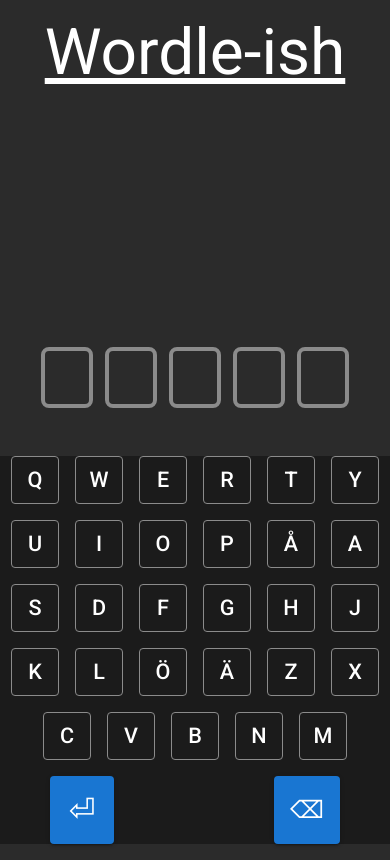
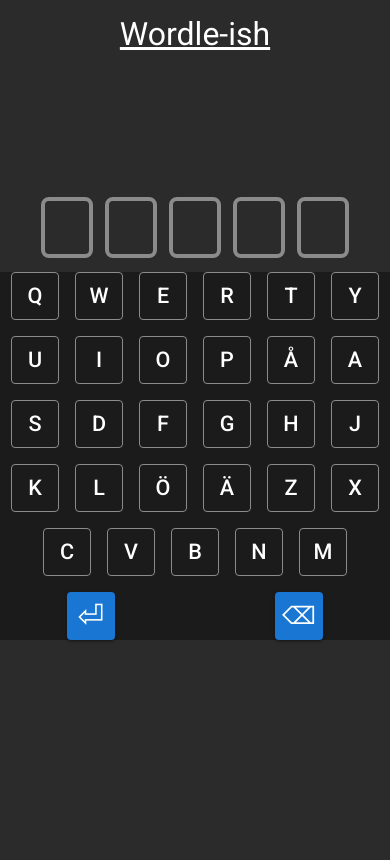
Before and after one commit to nils-nyberg/wordle, a Next.js app: page / in a window 390 px wide. Built offline with nearby package versions, Linux system fonts and the light colour scheme; what @mui/material-nextjs would draw is missing.

Commit message:
Finish first prototype of mobile design

```diff
--- a/src/app/page.tsx
+++ b/src/app/page.tsx
@@ -47,7 +47,7 @@
         variant="h1"
         sx={{
           marginTop: "1rem",
-          fontSize: "4rem",
+          fontSize: "2rem",
           fontWeight: "400",
           textAlign: "center",
           textDecoration: "underline",
--- a/src/components/GuessesList.tsx
+++ b/src/components/GuessesList.tsx
@@ -1,5 +1,5 @@
-import { Box, List, ListItem, Input } from "@mui/material";
-import { JSX } from "react";
+import { Box, List, ListItem, Input, Slide } from "@mui/material";
+import { JSX, useState } from "react";
 
 type Props = {
   guesses: string[][];
@@ -9,8 +9,7 @@
   return (
     <List
       sx={{
-        marginTop: "3rem",
-        height: "10rem",
+        height: "8rem",
         overflow: "scroll",
       }}
     >
@@ -24,9 +23,16 @@
                 columnGap: "0.75rem",
               }}
             >
-              {guesses[rowIndex].map((_, letterIndex) => (
+              {guesses[rowIndex].map(
+                (_, letterIndex): JSX.Element => (
+                  <Slide
+                    key={letterIndex}
+                    direction="up"
+                    in={true}
+                    mountOnEnter
+                    unmountOnExit
+                  >
                     <Input
-                  key={letterIndex}
                       sx={{
                         "& .MuiInput-input": {
                           height: "2rem",
@@ -46,7 +52,9 @@
                       type="text"
                       readOnly
                     />
-              ))}
+                  </Slide>
+                )
+              )}
             </Box>
           </ListItem>
         )
--- a/src/components/InputTiles.tsx
+++ b/src/components/InputTiles.tsx
@@ -11,7 +11,7 @@
       sx={{
         display: "flex",
         justifyContent: "center",
-        marginTop: "3rem",
+        marginTop: "1rem",
         columnGap: "0.75rem",
       }}
     >
--- a/src/components/Keyboard.tsx
+++ b/src/components/Keyboard.tsx
@@ -1,7 +1,15 @@
-import { Box, Button } from "@mui/material";
+import { Box, Button, SxProps } from "@mui/material";
+import { JSX } from "react";
 
 type Props = {
   handleUserInput: (userInput: string) => void;
+};
+
+const boxStyle: SxProps = {
+  display: "flex",
+  marginBottom: "1rem",
+  justifyContent: "center",
+  columnGap: "1rem",
 };
 
 export default function Keyboard({ handleUserInput }: Props) {
@@ -11,16 +19,10 @@
   const row4: string[] = ["K", "L", "Ö", "Ä", "Z", "X"];
   const row5: string[] = ["C", "V", "B", "N", "M"];
   return (
-    <Box sx={{ marginTop: "3rem", backgroundColor: "#1b1b1b" }}>
-      <Box
-        sx={{
-          display: "flex",
-          marginBottom: "1rem",
-          justifyContent: "center",
-          columnGap: "1rem",
-        }}
-      >
-        {row1.map((letter: string, index: number) => (
+    <Box sx={{ marginTop: "0.85rem", backgroundColor: "#1b1b1b" }}>
+      <Box sx={boxStyle}>
+        {row1.map(
+          (letter: string, index: number): JSX.Element => (
             <Button
               key={index}
               className="MuiButton-Keyboard"
@@ -29,17 +31,12 @@
             >
               {letter}
             </Button>
-        ))}
+          )
+        )}
       </Box>
-      <Box
-        sx={{
-          display: "flex",
-          marginBottom: "1rem",
-          justifyContent: "center",
-          columnGap: "1rem",
-        }}
-      >
-        {row2.map((letter: string, index: number) => (
+      <Box sx={boxStyle}>
+        {row2.map(
+          (letter: string, index: number): JSX.Element => (
             <Button
               key={index}
               className="MuiButton-Keyboard"
@@ -48,17 +45,12 @@
             >
               {letter}
             </Button>
-        ))}
+          )
+        )}
       </Box>
-      <Box
-        sx={{
-          display: "flex",
-          marginBottom: "1rem",
-          justifyContent: "center",
-          columnGap: "1rem",
-        }}
-      >
-        {row3.map((letter: string, index: number) => (
+      <Box sx={boxStyle}>
+        {row3.map(
+          (letter: string, index: number): JSX.Element => (
             <Button
               key={index}
               className="MuiButton-Keyboard"
@@ -67,17 +59,12 @@
             >
               {letter}
             </Button>
-        ))}
+          )
+        )}
       </Box>
-      <Box
-        sx={{
-          display: "flex",
-          marginBottom: "1rem",
-          justifyContent: "center",
-          columnGap: "1rem",
-        }}
-      >
-        {row4.map((letter: string, index: number) => (
+      <Box sx={boxStyle}>
+        {row4.map(
+          (letter: string, index: number): JSX.Element => (
             <Button
               key={index}
               className="MuiButton-Keyboard"
@@ -86,17 +73,12 @@
             >
               {letter}
             </Button>
-        ))}
+          )
+        )}
       </Box>
-      <Box
-        sx={{
-          display: "flex",
-          marginBottom: "1rem",
-          justifyContent: "center",
-          columnGap: "1rem",
-        }}
-      >
-        {row5.map((letter: string, index: number) => (
+      <Box sx={boxStyle}>
+        {row5.map(
+          (letter: string, index: number): JSX.Element => (
             <Button
               key={index}
               className="MuiButton-Keyboard"
@@ -105,26 +87,36 @@
             >
               {letter}
             </Button>
-        ))}
+          )
+        )}
       </Box>
       <Box
         sx={{
-          display: "flex",
-          marginBottom: "1rem",
-          justifyContent: "center",
+          ...boxStyle,
           columnGap: "10rem",
+          marginBottom: "0",
         }}
       >
         <Button
           variant="contained"
-          sx={{ fontSize: "2rem" }}
+          sx={{
+            fontSize: "2rem",
+            height: "3rem",
+            width: "3rem",
+            minWidth: "0",
+          }}
           onClick={() => handleUserInput("Enter")}
         >
           &#9166;
         </Button>
         <Button
           variant="contained"
-          sx={{ fontSize: "1.5rem" }}
+          sx={{
+            fontSize: "1.5rem",
+            height: "3rem",
+            width: "3rem",
+            minWidth: "0",
+          }}
           onClick={() => handleUserInput("Backspace")}
         >
           &#9003;
```
Lines whose indentation alone changed are shown as unchanged.
